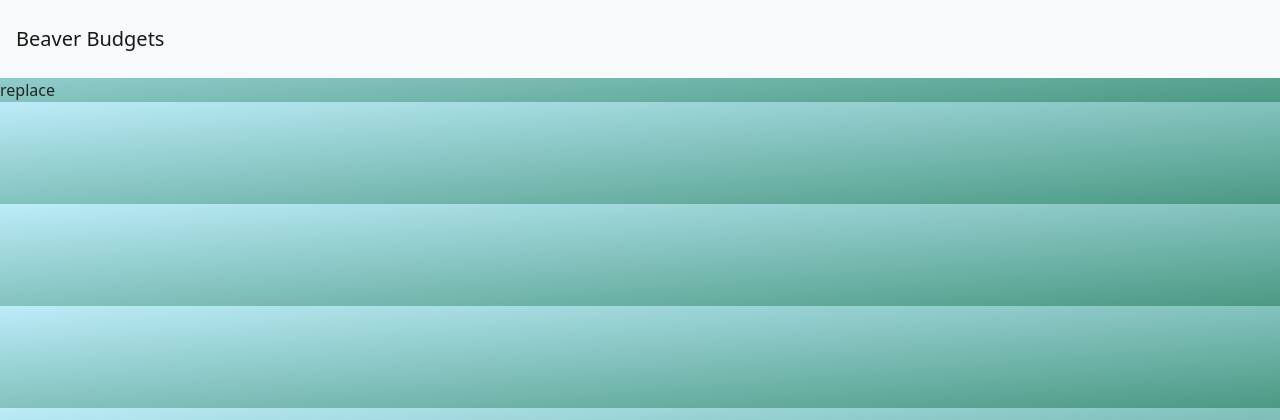
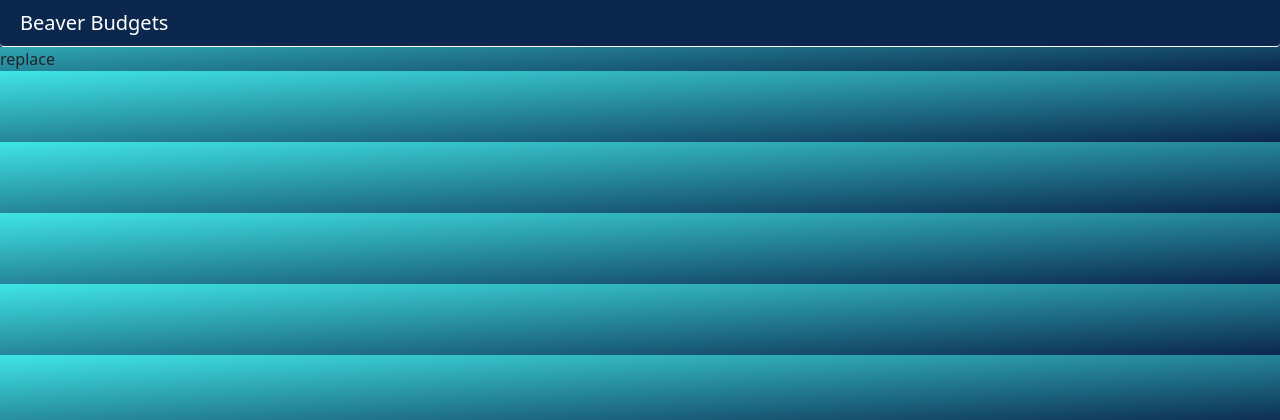
Before and after one commit to asa-leholland/BeaverHacks, a Django app: template BeaverStacks/BudgetApp/templates/base.html in a window 1280 px wide. Shown: the top 420 px of the page. Run offline with Django 3.2, Linux system fonts and the light colour scheme; the template is opened without the code that fills it, so the values that code supplies are empty.

Commit message:
Added styling to header bar

```diff
--- a/BeaverStacks/BudgetApp/static/css/background.css
+++ b/BeaverStacks/BudgetApp/static/css/background.css
@@ -1,5 +1,10 @@
 body {
     background: #fc4a1a;
-    background: -webkit-linear-gradient(to bottom right, #BCECF9, #4B9983);
-    background: linear-gradient(to bottom right, #BCECF9, #4B9983)
+    background: -webkit-linear-gradient(to bottom right, #3FE5E5, #0B274D);
+    background: linear-gradient(to bottom right, #3FE5E5, #0B274D)
 }
+
+
+#main_navbar {
+    background: #0B274D;
+}
--- a/BeaverStacks/BudgetApp/templates/base.html
+++ b/BeaverStacks/BudgetApp/templates/base.html
@@ -6,8 +6,9 @@
     <meta name="viewport" content="width=device-width, initial-scale=1">
     <title>Beaver Budgets</title>
     {% load static %}
+
+    <link href="https://cdn.jsdelivr.net/npm/bootstrap@5.0.0-beta3/dist/css/bootstrap.min.css" rel="stylesheet" integrity="sha384-eOJMYsd53ii+scO/bJGFsiCZc+5NDVN2yr8+0RDqr0Ql0h+rP48ckxlpbzKgwra6" crossorigin="anonymous">
     <link rel="stylesheet" href="{% static 'css/background.css' %}">
-    <link href="https://cdn.jsdelivr.net/npm/bootstrap@5.0.0-beta3/dist/css/bootstrap.min.css" rel="stylesheet" integrity="sha384-eOJMYsd53ii+scO/bJGFsiCZc+5NDVN2yr8+0RDqr0Ql0h+rP48ckxlpbzKgwra6" crossorigin="anonymous">
 </head>
 <body>
     <section id="main_content">
--- a/BeaverStacks/BudgetApp/templates/navbar.html
+++ b/BeaverStacks/BudgetApp/templates/navbar.html
@@ -1,5 +1,7 @@
-<div>
-    <nav class="navbar navbar-expand-lg navbar-light bg-light">
-        <a class="navbar-brand p-3" >Beaver Budgets</a>
-    </nav>
+<div id="main_navbar">
+    <div class="border-bottom border-white rounded-bottom">
+        <nav class="navbar navbar-expand-lg navbar-light style="background-color: #03045E;"">
+            <span class="px-3"><a class="navbar-brand p-1 text-white" >Beaver Budgets</a></span>
+        </nav>
+    </div>
 </div>
```
